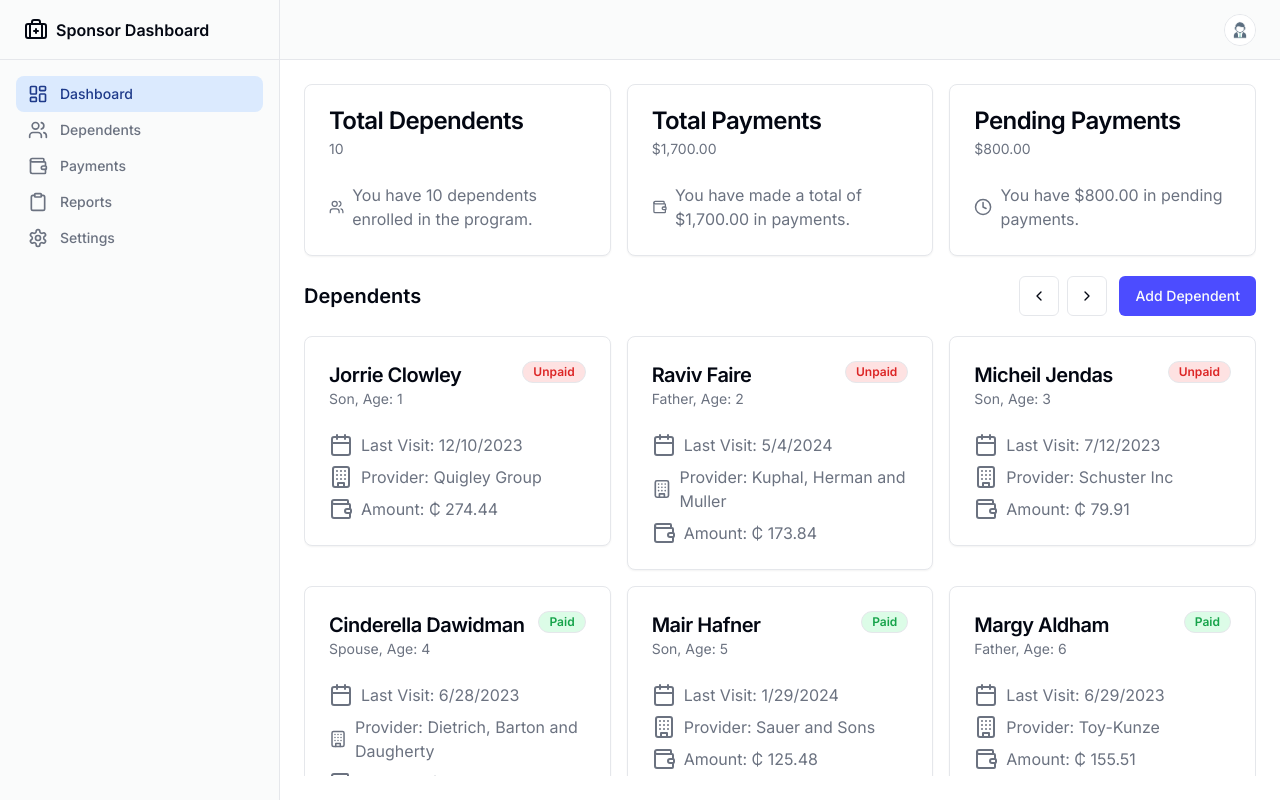
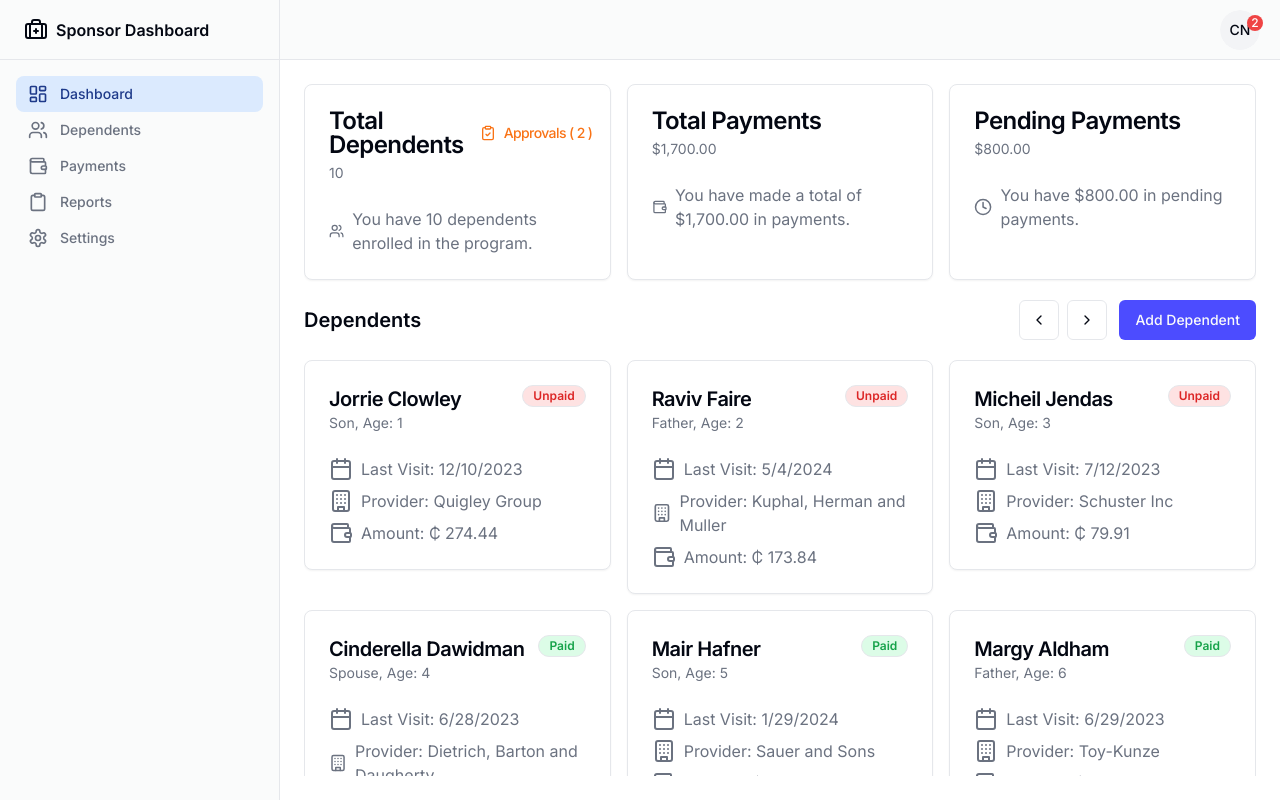
Before and after one commit to JhayStark/e-medipay, a Next.js app: page /app in a window 1280 px wide. Built offline with nearby package versions, Linux system fonts and the light colour scheme.

Commit message:
chore:approvals

```diff
--- a/package.json
+++ b/package.json
@@ -10,6 +10,7 @@
   },
   "dependencies": {
     "@hookform/resolvers": "^3.3.4",
+    "@radix-ui/react-avatar": "^1.0.4",
     "@radix-ui/react-dropdown-menu": "^2.0.6",
     "@radix-ui/react-label": "^2.0.2",
     "@radix-ui/react-scroll-area": "^1.0.5",
--- a/src/app/app/page.tsx
+++ b/src/app/app/page.tsx
@@ -10,6 +10,8 @@ import {
 import {
   ChevronLeftIcon,
   ChevronRightIcon,
+  ClipboardCheckIcon,
+  ClipboardIcon,
   Clock,
   Plus,
   Users,
@@ -26,7 +28,18 @@ const Page = () => {
       <div className='grid grid-cols-1 md:grid-cols-2 lg:grid-cols-3 gap-4'>
         <Card className='xl:max-w-lg'>
           <CardHeader>
-            <CardTitle>Total Dependents</CardTitle>
+            <CardTitle className='flex items-center justify-between'>
+              Total Dependents{' '}
+              <Link href='/app/dependent/approvals'>
+                <Button
+                  className='flex items-center gap-2 text-orange-500'
+                  variant='ghost'
+                >
+                  <ClipboardCheckIcon className='h-4 w-4' />
+                  Approvals ( 2 )
+                </Button>
+              </Link>
+            </CardTitle>
             <CardDescription>10</CardDescription>
           </CardHeader>
           <CardContent>
--- a/src/components/ClientLayout.tsx
+++ b/src/components/ClientLayout.tsx
@@ -20,6 +20,7 @@ import {
   WalletIcon,
 } from 'lucide-react';
 import { usePathname } from 'next/navigation';
+import { AvatarImage, AvatarFallback, Avatar } from '@/components/ui/avatar';
 
 interface LinkComponentsProps {
   name: string;
@@ -147,27 +148,26 @@ export default function ClientLayout({
           <DropdownMenu>
             <DropdownMenuTrigger asChild>
               <Button
-                className='rounded-full border border-gray-200 w-8 h-8 dark:border-gray-800'
+                className='rounded-full border relative border-gray-200 w-8 h-8 dark:border-gray-800'
                 size='icon'
                 variant='ghost'
               >
-                <img
-                  alt='Avatar'
-                  className='rounded-full'
-                  height='32'
-                  src='/avatar.jpg'
-                  style={{
-                    aspectRatio: '32/32',
-                    objectFit: 'cover',
-                  }}
-                  width='32'
-                />
+                <span className='absolute z-50 -right-2 -top-0 flex h-4 w-4 items-center justify-center rounded-full bg-red-500 text-xs font-medium text-white'>
+                  2
+                </span>
+                <Avatar className=' rounded-full'>
+                  <AvatarImage alt='@shadcn' src='' />
+                  <AvatarFallback>CN</AvatarFallback>
+                </Avatar>
                 <span className='sr-only'>Toggle user menu</span>
               </Button>
             </DropdownMenuTrigger>
             <DropdownMenuContent align='end'>
               <DropdownMenuLabel>Sponsor Account</DropdownMenuLabel>
               <DropdownMenuSeparator />
+              <DropdownMenuItem className='flex justify-between'>
+                Approvals <span>2</span>
+              </DropdownMenuItem>
               <DropdownMenuItem>Settings</DropdownMenuItem>
               <DropdownMenuItem>Support</DropdownMenuItem>
               <DropdownMenuSeparator />
--- /dev/null
+++ b/src/components/ui/alert.tsx
@@ -0,0 +1,59 @@
+import * as React from "react"
+import { cva, type VariantProps } from "class-variance-authority"
+
+import { cn } from "@/lib/utils"
+
+const alertVariants = cva(
+  "relative w-full rounded-lg border p-4 [&>svg~*]:pl-7 [&>svg+div]:translate-y-[-3px] [&>svg]:absolute [&>svg]:left-4 [&>svg]:top-4 [&>svg]:text-foreground",
+  {
+    variants: {
+      variant: {
+        default: "bg-background text-foreground",
+        destructive:
+          "border-destructive/50 text-destructive dark:border-destructive [&>svg]:text-destructive",
+      },
+    },
+    defaultVariants: {
+      variant: "default",
+    },
+  }
+)
+
+const Alert = React.forwardRef<
+  HTMLDivElement,
+  React.HTMLAttributes<HTMLDivElement> & VariantProps<typeof alertVariants>
+>(({ className, variant, ...props }, ref) => (
+  <div
+    ref={ref}
+    role="alert"
+    className={cn(alertVariants({ variant }), className)}
+    {...props}
+  />
+))
+Alert.displayName = "Alert"
+
+const AlertTitle = React.forwardRef<
+  HTMLParagraphElement,
+  React.HTMLAttributes<HTMLHeadingElement>
+>(({ className, ...props }, ref) => (
+  <h5
+    ref={ref}
+    className={cn("mb-1 font-medium leading-none tracking-tight", className)}
+    {...props}
+  />
+))
+AlertTitle.displayName = "AlertTitle"
+
+const AlertDescription = React.forwardRef<
+  HTMLParagraphElement,
+  React.HTMLAttributes<HTMLParagraphElement>
+>(({ className, ...props }, ref) => (
+  <div
+    ref={ref}
+    className={cn("text-sm [&_p]:leading-relaxed", className)}
+    {...props}
+  />
+))
+AlertDescription.displayName = "AlertDescription"
+
+export { Alert, AlertTitle, AlertDescription }
--- /dev/null
+++ b/src/components/ui/avatar.tsx
@@ -0,0 +1,50 @@
+"use client"
+
+import * as React from "react"
+import * as AvatarPrimitive from "@radix-ui/react-avatar"
+
+import { cn } from "@/lib/utils"
+
+const Avatar = React.forwardRef<
+  React.ElementRef<typeof AvatarPrimitive.Root>,
+  React.ComponentPropsWithoutRef<typeof AvatarPrimitive.Root>
+>(({ className, ...props }, ref) => (
+  <AvatarPrimitive.Root
+    ref={ref}
+    className={cn(
+      "relative flex h-10 w-10 shrink-0 overflow-hidden rounded-full",
+      className
+    )}
+    {...props}
+  />
+))
+Avatar.displayName = AvatarPrimitive.Root.displayName
+
+const AvatarImage = React.forwardRef<
+  React.ElementRef<typeof AvatarPrimitive.Image>,
+  React.ComponentPropsWithoutRef<typeof AvatarPrimitive.Image>
+>(({ className, ...props }, ref) => (
+  <AvatarPrimitive.Image
+    ref={ref}
+    className={cn("aspect-square h-full w-full", className)}
+    {...props}
+  />
+))
+AvatarImage.displayName = AvatarPrimitive.Image.displayName
+
+const AvatarFallback = React.forwardRef<
+  React.ElementRef<typeof AvatarPrimitive.Fallback>,
+  React.ComponentPropsWithoutRef<typeof AvatarPrimitive.Fallback>
+>(({ className, ...props }, ref) => (
+  <AvatarPrimitive.Fallback
+    ref={ref}
+    className={cn(
+      "flex h-full w-full items-center justify-center rounded-full bg-muted",
+      className
+    )}
+    {...props}
+  />
+))
+AvatarFallback.displayName = AvatarPrimitive.Fallback.displayName
+
+export { Avatar, AvatarImage, AvatarFallback }
```
Also changed, not shown: 1 other file (tests, documents, lock files or other folders).
